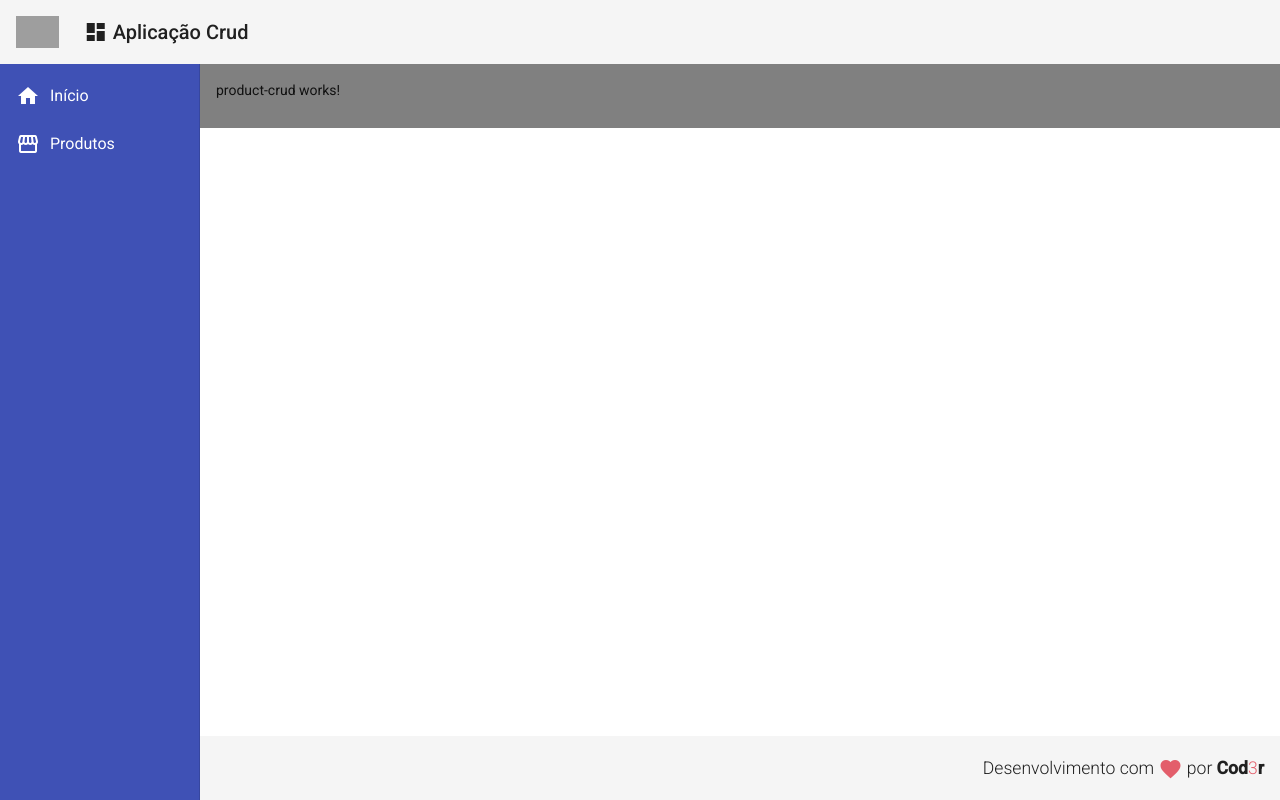
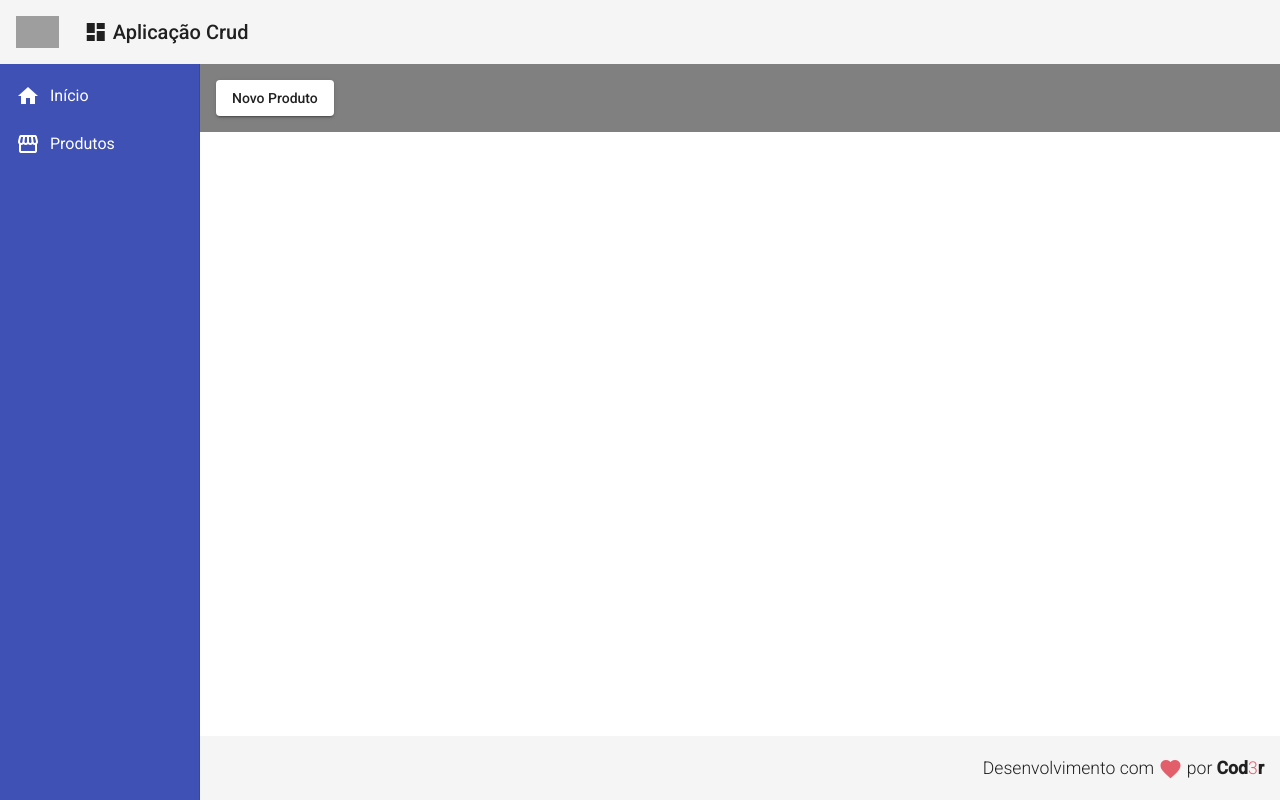
Before and after one commit to eduardocarvalhojunior/Projeto_Angular, an Angular app in the folder frontend/: page /products in a window 1280 px wide. Built offline with nearby package versions, Linux system fonts and the light colour scheme; grey boxes are pictures that could not be loaded.

Commit message:
Configurando Botão

```diff
--- a/frontend/src/app/app.module.ts
+++ b/frontend/src/app/app.module.ts
@@ -18,6 +18,9 @@
 import { RedDirective } from './directives/red.directive';
 import { ForDirective } from './directives/for.directive';
 import { ProductCreateComponent } from './components/product/product-create/product-create.component';
+import { MatButtonModule } from '@angular/material/button';
+
+
 
 @NgModule({
   declarations: [
@@ -39,6 +42,7 @@
     MatSidenavModule,
     MatListModule,
     MatCardModule,
+    MatButtonModule,
   ],
   providers: [],
   bootstrap: [AppComponent]
--- a/frontend/src/app/views/product-crud/product-crud.component.html
+++ b/frontend/src/app/views/product-crud/product-crud.component.html
@@ -1 +1,3 @@
-<p>product-crud works!</p>
+<button mat-raised-button (click)="navigateToProductCreate()">
+    Novo Produto
+</button>
--- a/frontend/src/app/views/product-crud/product-crud.component.ts
+++ b/frontend/src/app/views/product-crud/product-crud.component.ts
@@ -1,4 +1,5 @@
 import { Component, OnInit } from '@angular/core';
+import { Router } from '@angular/router'
 
 @Component({
   selector: 'app-product-crud',
@@ -9,10 +10,12 @@
 
 
 
-  constructor() { }
+  constructor(private router : Router) { }
 
   ngOnInit(): void {
   }
 
-
+  navigateToProductCreate(): void {
+    this.router.navigate(['/products/create'])
+  }
 }
```
